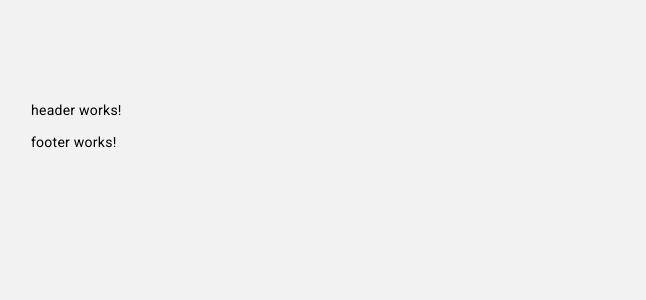
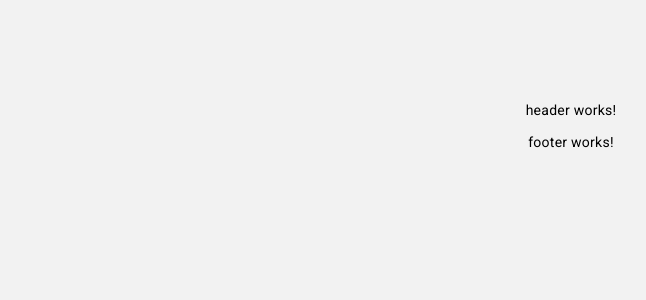
Before and after one commit to BraveB/hackaton-gallos, an Angular app: page / in a window 1280 px wide. Shown: the top 300 px of the page, without its empty margins (69-715 px from the left). Built offline with nearby package versions, Linux system fonts and the light colour scheme.

Commit message:
Style: Added layou styles

```diff
--- a/src/app/components/layout/layout.component.scss
+++ b/src/app/components/layout/layout.component.scss
@@ -0,0 +1,5 @@
+* {
+    display: flex;
+    flex-direction: column;
+    align-items: center;
+}
```
